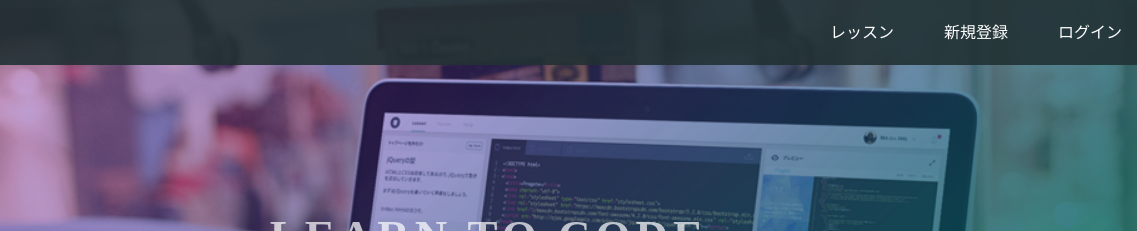
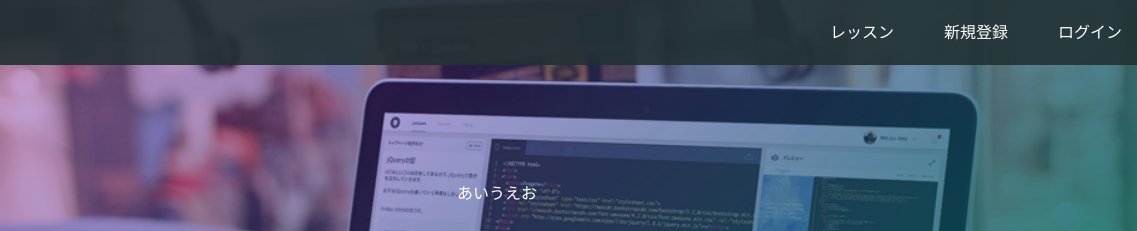
Before and after one commit to konnno-975/github.io, a plain HTML site: page index.html in a window 1280 px wide. Shown: the top 231 px of the page, 143-1280 px from the left. Drawn offline with Linux system fonts and the light colour scheme.

Commit message:
htmlならどうだ

```diff
--- a/index.html
+++ b/index.html
@@ -23,6 +23,7 @@
   </header>
   <div class="top-wrapper">
     <div class="container">
+      <div>あいうえお</div>
       <h1>LEARN TO CODE.<br>LEARN TO BE CREATIVE.</h1>
       <p>Progateはオンラインプログラミング学習サービスです。<br>初心者にもやさしいスライドとレッスンで、ウェブサービスを作りながらプログラミングを学んでいきましょう。</p>
       <div class="btn-wrapper">
```
